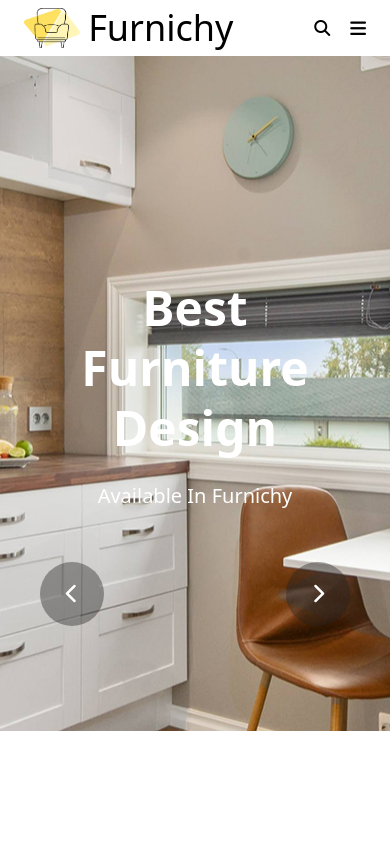
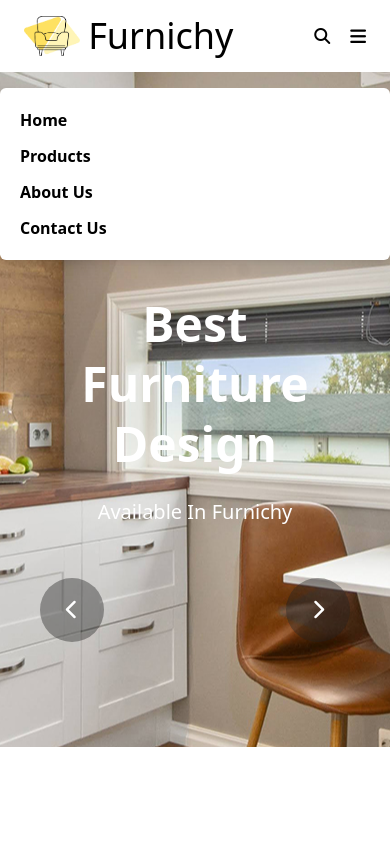
Before and after one commit to MahmoudFahiem/furnichy, a website: page index.html in a window 390 px wide. Both pictures are taken after a click on the button 358 px from the left and 28 px from the top of the page. Shown: the top 844 px of the page. Drawn offline with Linux system fonts and the light colour scheme.

Commit message:
Increase navbar padding and enhance nav menu animation

```diff
--- a/index.html
+++ b/index.html
@@ -10,7 +10,7 @@
   <body>
     <!-- Navabr -->
 
-    <nav class="container relative px-6 py-2">
+    <nav class="container relative px-6 py-4">
       <div class="flex items-center justify-between">
         <!-- Logo -->
 
@@ -23,7 +23,7 @@
 
         <div
           id="nav-menu"
-          class="pointer-events-none absolute top-full right-0 flex w-full flex-col space-y-3 rounded-md bg-white p-5 font-bold capitalize opacity-0 shadow-lg transition duration-500 is-active:pointer-events-auto is-active:opacity-100 md:pointer-events-auto md:static md:flex-row md:justify-center md:space-y-0 md:space-x-6 md:bg-transparent md:p-0 md:opacity-100 md:shadow-none"
+          class="pointer-events-none absolute top-full right-0 z-10 flex w-full flex-col space-y-3 rounded-md bg-white p-5 font-bold capitalize opacity-0 shadow-lg transition-all duration-500 is-active:pointer-events-auto is-active:translate-y-4 is-active:opacity-100 md:pointer-events-auto md:static md:translate-y-0 md:flex-row md:justify-center md:space-y-0 md:space-x-6 md:bg-transparent md:p-0 md:opacity-100 md:shadow-none"
         >
           <a href="#" class="transition-colors hover:text-primary-500">home</a>
           <a href="#" class="transition-colors hover:text-primary-500"
```
Also changed, not shown: css/main.css.
